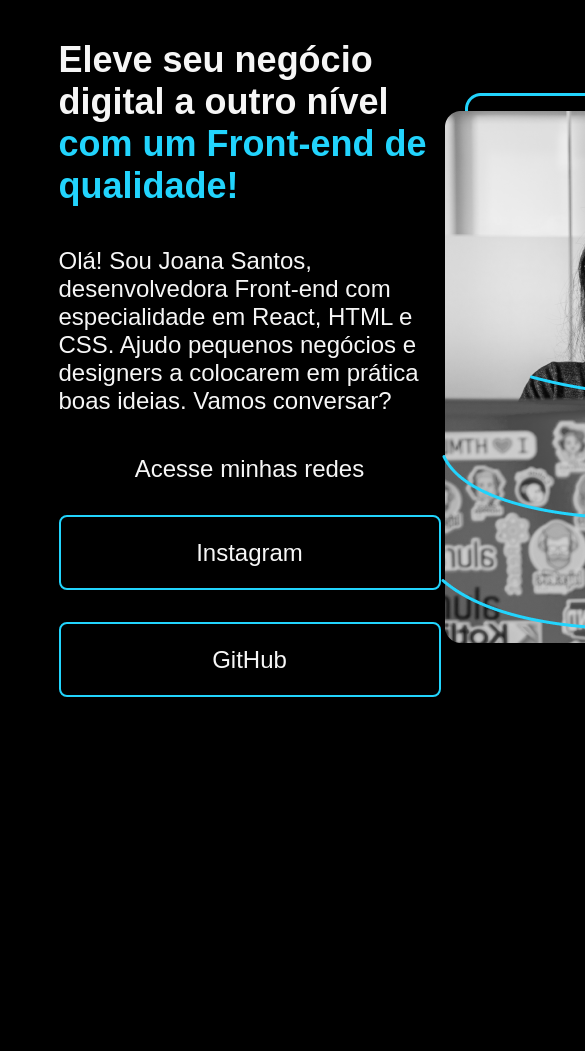
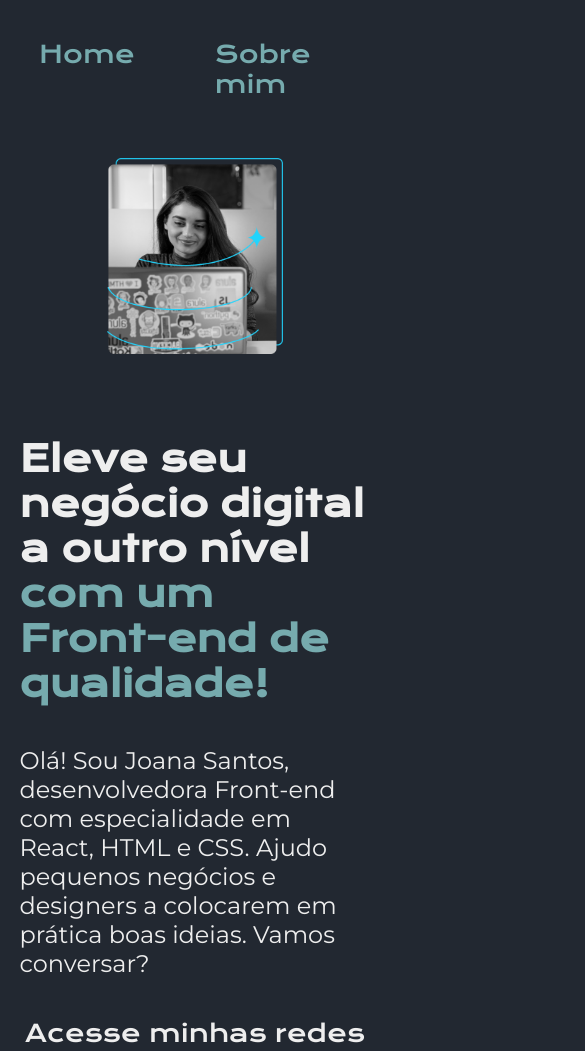
Before and after one commit to Paulo555Bispo/HTML-e-CSS, a plain HTML site: page index.html in a window 390 px wide. Shown: the top 1051 px of the page, 585 px wide, since content can reach past the window. Before the commit the page ends 883 px from the top, so only its background shows below. Drawn offline with nearby package versions, Linux system fonts and the light colour scheme.

Commit message:
HTML e CSS - Trabalhando com responsividade e publicação de projetos

```diff
--- a/index.html
+++ b/index.html
@@ -5,21 +5,36 @@
     <meta http-equiv="X-UA-Compatible" content="IE=edge">
     <meta name="viewport" content="width=device-width, initial-scale=1.0">
     <title>Portfólio de Paulo Bispo</title>
-    <link rel="stylesheet" href="style.css">
+    <link rel="stylesheet" href="./styles/style.css">
 </head>
 <body>
-    <header></header>
+    <header class="cabecalho">
+        <nav class="cabecalho__menu">
+            <a class="cabecalho__menu__link" href="index.html">Home</a>
+            <a class="cabecalho__menu__link" href="about.html">Sobre mim</a>
+        </nav>
+    </header>
     <main class="apresentacao">
         <section class="apresentacao__conteudo">
             <h1 class="apresentacao__conteudo__titulo">Eleve seu negócio digital a outro nível <strong class="titulo__destaque">com um Front-end de qualidade!</strong></h1>
             <p class="apresentacao__conteudo__texto" >Olá! Sou Joana Santos, desenvolvedora Front-end com especialidade em React, HTML e CSS. Ajudo pequenos negócios e designers a colocarem em prática boas ideias. Vamos conversar?</p>
             <div class="apresentacao__links">
-                <a2 class="apresentacao__links__subtitulo">Acesse minhas redes</a2>
-                <a class="apresentacao__links_link" href="https://www.instagram.com/?hl=pt_BR"> Instagram</a>
-                <a class="apresentacao__links_link" href="https://github.com/Paulo555Bispo"> GitHub</a>
+                <h2 class="apresentacao__links__subtitulo">Acesse minhas redes</h2>
+                <a class="apresentacao__links__navegacao" href="https://github.com/Paulo555Bispo">
+                    <img src="./assets/github.png" alt="GitHub"> GitHub
+                </a>
+                <a class="apresentacao__links__navegacao" href="https://linkedin.com/in/Paulo555Bispo">
+                    <img src="./assets/linkedin.png" alt="Linkedin"> Linkedin
+                </a>
+                <a class="apresentacao__links__navegacao" href="https://twitch.tv/guilimadev">
+                    <img src="./assets/twitch.png" alt="Twitch"> Twitch
+                </a>
             </div>
         </section>
-        <img src="imagem.png" alt="Foto de Joana Santos programando">
+        <img class="apresentacao__imagem" src="./assets/imagem.png" alt="Foto de Joana Santos programando">
     </main>
 </body>
+<footer class="rodape">
+    <p>Desenvolvido por Paulo Bispo</p>
+</footer>
 </html>
--- a/style.css
+++ /dev/null
@@ -1,69 +0,0 @@
-* {
-    margin: 0;
-    padding: 0;
-}
-
-@import url('https://fonts.googleapis.com/css2?family=Krona+One&family=Montserrat:ital,wght@0,100..900;1,100..900&display=swap');
-
-body {
-    height: 100vh;
-    box-sizing: border-box;
-    background-color: #000000;
-    color: #F6F6F6;
-}
-
-.titulo__destaque {
-    color: #22d4fd;
-}
-
-.apresentacao {
-    margin: 10% 15%;
-    display: flex;
-    align-items: center;
-    justify-content: space-between;
-}
-
-.apresentacao__conteudo {
-    width: 615px;
-    display: flex;
-    flex-direction: column;
-    gap: 40px;
-}
-
-.apresentacao__conteudo__titulo {
-    font-size: 36px;
-    font-family: "Krona One", sans-serif;
-}
-
-.apresentacao__conteudo__texto {
-    font-size: 24px;
-    font-family: "Montserrat", sans-serif;
-}
-
-.apresentacao__links {
-    display: flex;
-    flex-direction: column;
-    justify-content: space-between;
-    align-items: center;
-    gap: 32px;
-}
-
-.apresentacao__links__subtitulo {
-    font-family:  "Krona One", sans-serif;
-    font-weight: 400;
-    font-size: 24px;
-}
-
-.apresentacao__links_link {
-    /* background-color: #22d4fd; */
-    border: 2px solid #22d4fd;
-    width: 378px;
-    text-align: center;
-    border-radius: 8px;
-    font-size: 24px;
-    font-weight: 600px;
-    padding: 21.5px 0;
-    text-decoration: none;
-    color: #f6f6f6;
-    font-family: "Montserrat", sans-serif;
-}
--- /dev/null
+++ b/styles/style.css
@@ -0,0 +1,143 @@
+@import url('https://fonts.googleapis.com/css2?family=Krona+One&family=Montserrat:ital,wght@0,100..900;1,100..900&display=swap');
+
+:root {
+    --cor-primaria: #222831;
+    --cor-secundaria: #EEEEEE;
+    --cor-terciaria: #76ABAE;
+    --cor-hover: #31363F;
+/*
+    --cor-primaria: #000000;
+    --cor-secundaria: #F6F6F6;
+    --cor-terciaria: #22D4FD;
+    --cor-hover: #272727; */
+
+    --fonte-primaria: "Krona One", sans-serif;
+    --fonte-secundaria: "Montserrat", sans-serif;
+}
+
+* {
+    margin: 0;
+    padding: 0;
+}
+
+body {
+    box-sizing: border-box;
+    background-color: var(--cor-primaria);
+    color: var(--cor-secundaria);
+}
+
+.cabecalho {
+    padding: 2% 0% 0% 15%;
+}
+
+.cabecalho__menu {
+    display: flex;
+    gap: 80px;
+}
+
+.cabecalho__menu__link {
+    text-decoration: none;
+    font-family: var(--fonte-primaria);
+    font-size: 1.5rem;
+    font-weight: 600px;
+    color: var(--cor-terciaria);
+}
+
+.apresentacao {
+    padding: 5% 15%;
+    display: flex;
+    align-items: center;
+    justify-content: space-between;
+    gap: 82px;
+}
+
+.apresentacao__conteudo {
+    width: 50%;
+    display: flex;
+    flex-direction: column;
+    gap: 40px;
+}
+
+.apresentacao__conteudo__titulo {
+    font-size: 2.25rem;
+    font-family: var(--fonte-primaria);
+}
+
+.titulo__destaque {
+    color: var(--cor-terciaria);
+}
+
+.apresentacao__conteudo__texto {
+    font-size: 1.5rem;
+    font-family: var(--fonte-secundaria);
+}
+
+.apresentacao__links {
+    display: flex;
+    flex-direction: column;
+    justify-content: space-between;
+    align-items: center;
+    gap: 32px;
+}
+
+.apresentacao__links__subtitulo {
+    font-family: var(--fonte-primaria);
+    font-weight: 400;
+    font-size: 1.5rem;
+}
+
+.apresentacao__links__navegacao {
+    display: flex;
+    justify-content: center;
+    gap: 16px;
+    border: 2px solid var(--cor-terciaria);
+    width: 50%;
+    text-align: center;
+    border-radius: 8px;
+    font-size: 1.5rem;
+    font-weight: 600px;
+    padding: 21.5px 0;
+    text-decoration: none;
+    color: var(--cor-secundaria);
+    font-family: var(--fonte-secundaria);
+}
+
+.apresentacao__links__link:hover {
+    cursor: pointer;
+    background-color: var(--cor-hover);
+    padding: 3%;
+    border: 2px solid #3122fd;
+}
+
+.apresentacao__imagem {
+    width: 50%;
+}
+
+.rodape {
+    padding: 24px;
+    color: var(--cor-primaria);
+    background-color: var(--cor-terciaria);
+    text-align: center;
+    font-family: var(--fonte-secundaria);
+    font-size: 1.5rem;
+    font-weight: 400px;
+}
+
+@media (max-width: 1200px) {
+    .cabecalho {
+        padding: 10%;
+    }
+
+    .cabecalho__menu {
+        justify-content: center;
+    }
+
+    .apresentacao {
+        flex-direction: column-reverse;
+        padding: 5%;
+    }
+
+    .apresentacao__conteudo {
+        width: auto;
+    }
+}
```
Also changed, not shown: about.html (added, +29 -0 lines), assets/github.png (added), assets/imagem.png (renamed from imagem.png), assets/instagram.png (added), assets/linkedin.png (added), assets/twitch.png (added).
